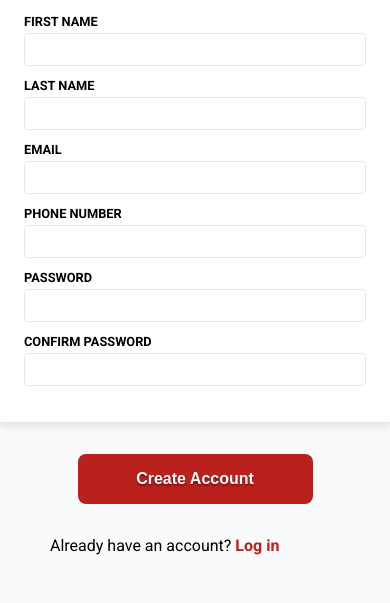
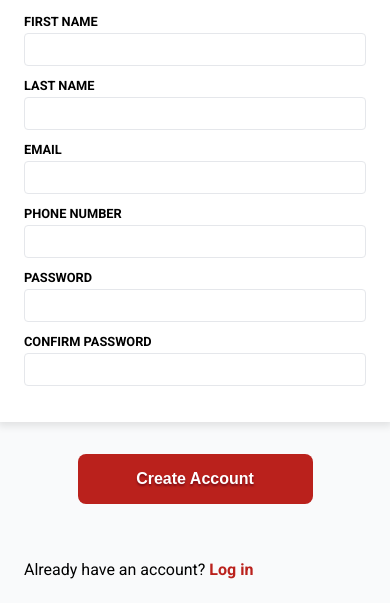
Before and after one commit to Prokhnitskyi/sign-up-form, a plain HTML site: page index.html in a window 390 px wide. Shown: the part 583-1186 px from the top of the page. Before the commit the page ends 1138 px from the top, so only its background shows below. Drawn offline with Linux system fonts and the light colour scheme.

Commit message:
Add padding to log-in link

```diff
--- a/styles.css
+++ b/styles.css
@@ -229,7 +229,7 @@ input:focus, input:focus-visible {
         margin: 2rem auto;
     }
 
-    .form__fieldset, .form-description {
+    .form__fieldset, .form-description, .log-in {
         padding: 1.5rem;
     }
 }
```
